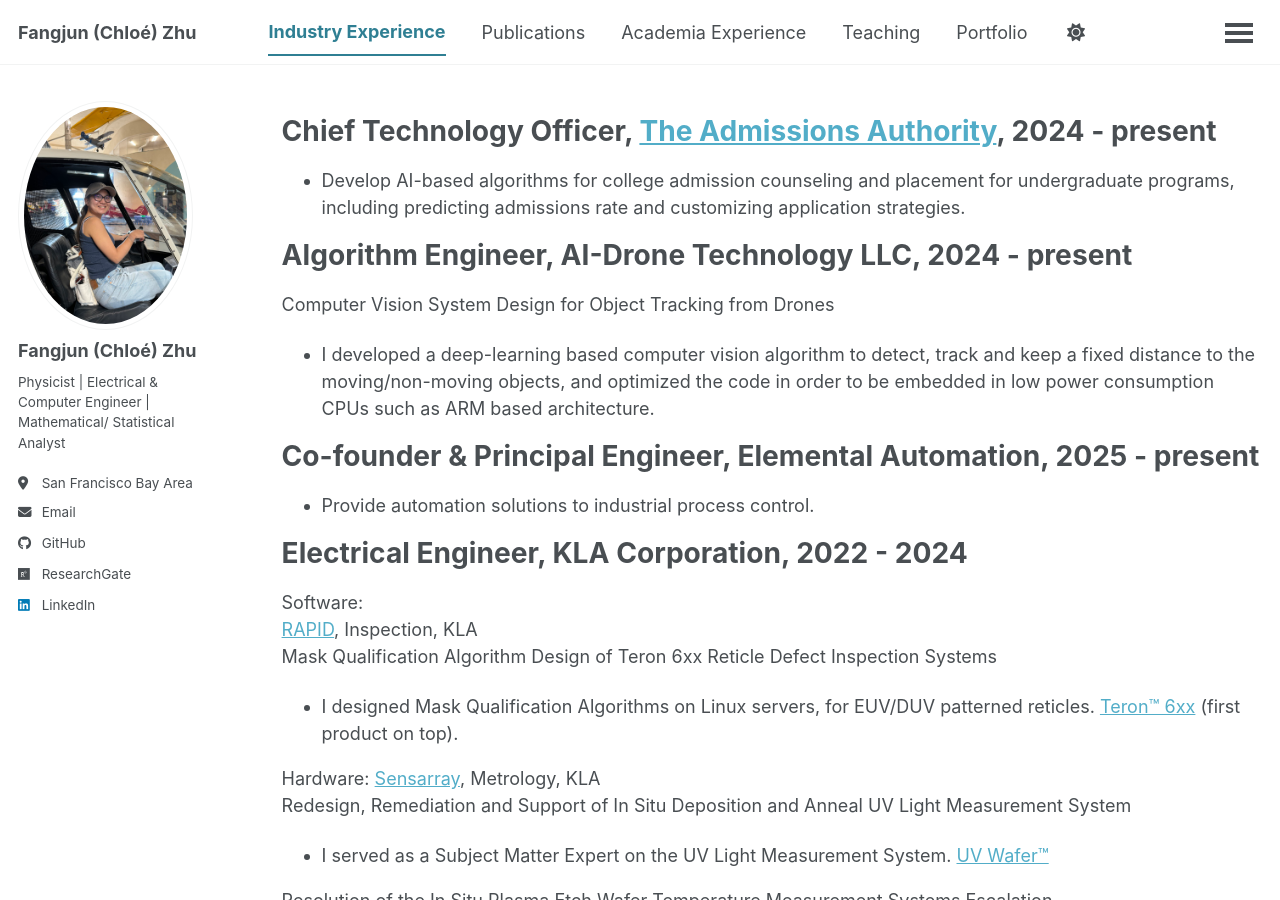
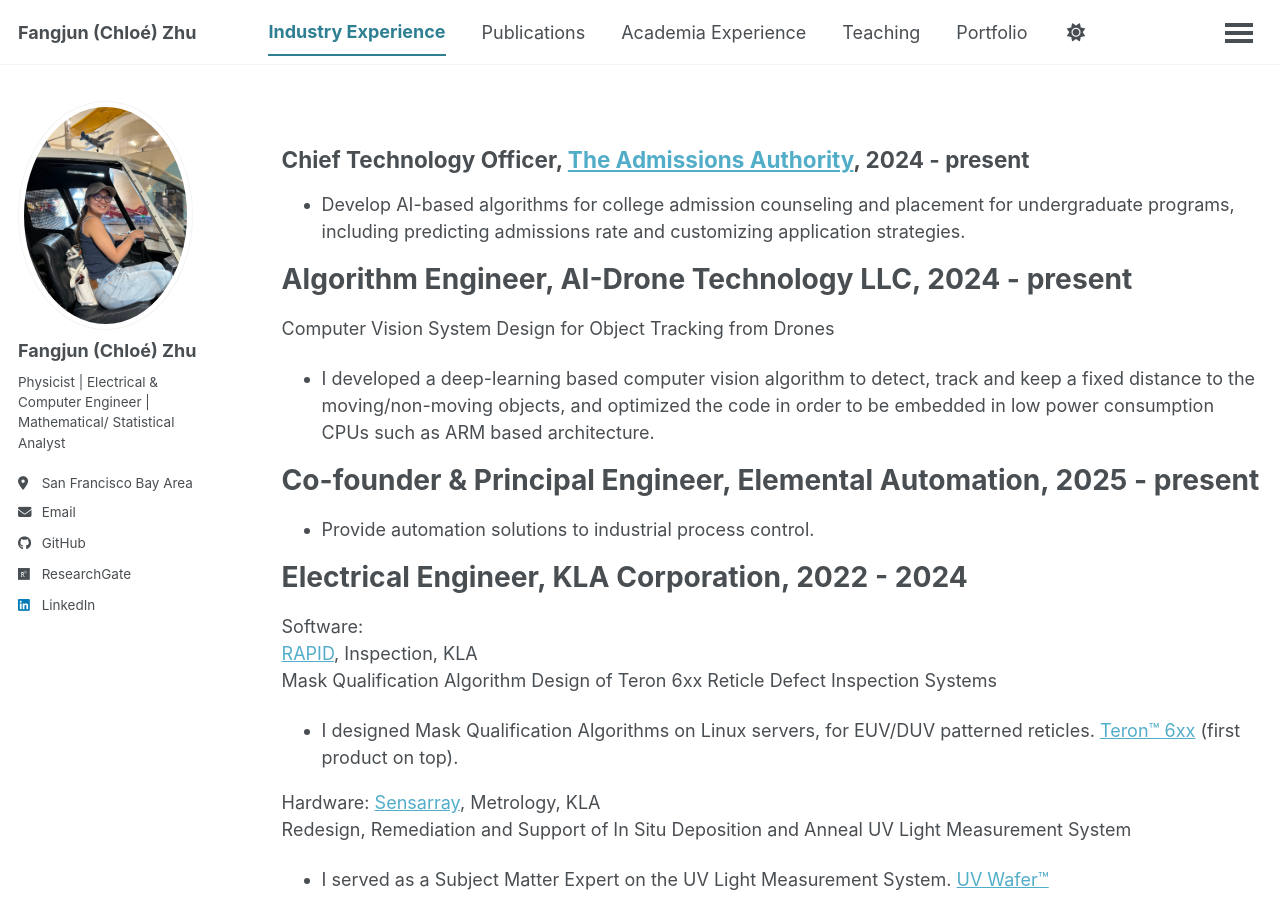
Before and after one commit to ChloeZhu1/ChloeZhu1.github.io, a Jekyll site: the page built from _pages/cv.md, in a window 1280 px wide and 900 px high. Built offline with Jekyll 4.4.1, drawn with Linux system fonts in a browser that asks for light colours; a script bundle is joined from its source files by our own code; library files that are not in the unit come from our copies.

Commit message:
Update cv.md

```diff
--- a/_pages/cv.md
+++ b/_pages/cv.md
@@ -8,8 +8,7 @@
 ---
 
 {% include base_path %}
-Chief Technology Officer, [The Admissions Authority](https://www.theadmissionsauthority.com/), 2024 - present
-======
+## Chief Technology Officer, [The Admissions Authority](https://www.theadmissionsauthority.com/), 2024 - present
 * Develop AI-based algorithms for college admission counseling and placement for undergraduate programs, including predicting admissions rate and customizing application strategies.
 
 Algorithm Engineer, AI-Drone Technology LLC, 2024 - present
```
